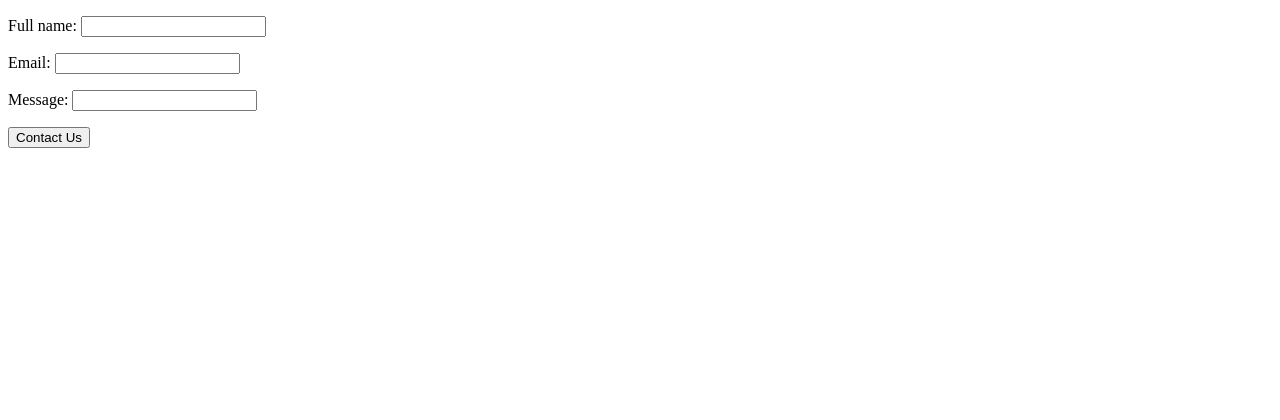
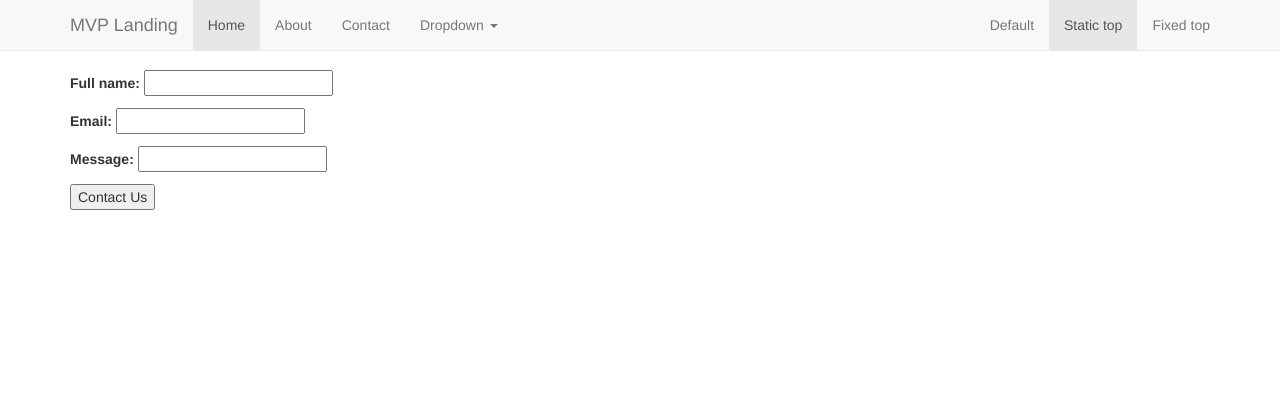
Before and after one commit to tishmen/trydjango18, a Django app: page /contact/ in a window 1280 px wide. Shown: the top 420 px of the page. Before the commit the page ends 148 px from the top, so only its background shows below. Run offline with Django 3.2, Linux system fonts and the light colour scheme; some libraries are stand-ins or nearby versions.

Commit message:
changed temlpates and added template tags

```diff
--- a/src/newsletter/templates/contact.html
+++ b/src/newsletter/templates/contact.html
@@ -1,13 +1,13 @@
-<!DOCTYPE html>
-<html>
-<head>
-    <title></title>
-</head>
-<body>
-    <form action="" method="post">
-        {% csrf_token %}
-        {{ form.as_p }}
-    <input type="submit" value="Contact Us">
-    </form>
-</body>
-</html>
+{% extends 'base.html' %}
+
+{% block head_title %}Contact Us{{ block.super }}{% endblock %}
+
+{% block content %}
+
+<form action="" method="post">
+    {% csrf_token %}
+    {{ form.as_p }}
+<input type="submit" value="Contact Us">
+</form>
+
+{% endblock %}
--- a/src/newsletter/views.py
+++ b/src/newsletter/views.py
@@ -18,7 +18,7 @@ def home(request):
         if not obj.full_name:
             obj.full_name = 'default'
         obj.save()
-    return render(request, 'base.html', context)
+    return render(request, 'home.html', context)
 
 
 def contact(request):
--- a/src/templates/base.html
+++ b/src/templates/base.html
@@ -1,102 +1,19 @@
-{% load staticfiles %}
-
 <!DOCTYPE html>
 <html lang="en">
-  <head>
-    <meta charset="utf-8">
-    <meta http-equiv="X-UA-Compatible" content="IE=edge">
-    <meta name="viewport" content="width=device-width, initial-scale=1">
-    <!-- The above 3 meta tags *must* come first in the head; any other head content must come *after* these tags -->
-    <meta name="description" content="">
-    <meta name="author" content="">
-    <link rel="icon" href="{% static 'images/favicon.ico' %}">
 
-    <title>Static Top Navbar Example for Bootstrap</title>
-
-    <!-- Bootstrap core CSS -->
-    <link href="{% static 'css/bootstrap.min.css' %}" rel="stylesheet">
-
-    <!-- IE10 viewport hack for Surface/desktop Windows 8 bug -->
-    <link href="{% static 'css/ie10-viewport-bug-workaround.css' %}" rel="stylesheet">
-
-    <!-- Custom styles for this template -->
-    <link href="{% static 'css/navbar-static-top.css' %}" rel="stylesheet">
-
-    <!-- Just for debugging purposes. Don't actually copy these 2 lines! -->
-    <!--[if lt IE 9]><script src="../../assets/js/ie8-responsive-file-warning.js"></script><![endif]-->
-    <script src="{% static 'js/ie-emulation-modes-warning.js' %}"></script>
-
-    <!-- HTML5 shim and Respond.js for IE8 support of HTML5 elements and media queries -->
-    <!--[if lt IE 9]>
-      <script src="https://oss.maxcdn.com/html5shiv/3.7.3/html5shiv.min.js"></script>
-      <script src="https://oss.maxcdn.com/respond/1.4.2/respond.min.js"></script>
-    <![endif]-->
-
-  </head>
+  {% include 'head.html' %}
 
   <body>
 
-    <!-- Static navbar -->
-    <nav class="navbar navbar-default navbar-static-top">
-      <div class="container">
-        <div class="navbar-header">
-          <button type="button" class="navbar-toggle collapsed" data-toggle="collapse" data-target="#navbar" aria-expanded="false" aria-controls="navbar">
-            <span class="sr-only">Toggle navigation</span>
-            <span class="icon-bar"></span>
-            <span class="icon-bar"></span>
-            <span class="icon-bar"></span>
-          </button>
-          <a class="navbar-brand" href="#">Project name</a>
-        </div>
-        <div id="navbar" class="navbar-collapse collapse">
-          <ul class="nav navbar-nav">
-            <li class="active"><a href="#">Home</a></li>
-            <li><a href="#about">About</a></li>
-            <li><a href="#contact">Contact</a></li>
-            <li class="dropdown">
-              <a href="#" class="dropdown-toggle" data-toggle="dropdown" role="button" aria-haspopup="true" aria-expanded="false">Dropdown <span class="caret"></span></a>
-              <ul class="dropdown-menu">
-                <li><a href="#">Action</a></li>
-                <li><a href="#">Another action</a></li>
-                <li><a href="#">Something else here</a></li>
-                <li role="separator" class="divider"></li>
-                <li class="dropdown-header">Nav header</li>
-                <li><a href="#">Separated link</a></li>
-                <li><a href="#">One more separated link</a></li>
-              </ul>
-            </li>
-          </ul>
-          <ul class="nav navbar-nav navbar-right">
-            <li><a href="../navbar/">Default</a></li>
-            <li class="active"><a href="./">Static top <span class="sr-only">(current)</span></a></li>
-            <li><a href="../navbar-fixed-top/">Fixed top</a></li>
-          </ul>
-        </div><!--/.nav-collapse -->
-      </div>
-    </nav>
-
+    {% include 'navbar.html' %}
 
     <div class="container">
 
-      <!-- Main component for a primary marketing message or call to action -->
-      <div class="jumbotron">
-        <h1>Navbar example</h1>
-        <p>This example is a quick exercise to illustrate how the default, static and fixed to top navbar work. It includes the responsive CSS and HTML, so it also adapts to your viewport and device.</p>
-        <p>To see the difference between static and fixed top navbars, just scroll.</p>
-        <p>
-          <a class="btn btn-lg btn-primary" href="../../components/#navbar" role="button">View navbar docs &raquo;</a>
-        </p>
-      </div>
+      {% block jumbotron %} {% endblock %}
+
+      {% block content %} {% endblock %}
 
     </div> <!-- /container -->
 
-
-    <!-- Bootstrap core JavaScript
-    ================================================== -->
-    <!-- Placed at the end of the document so the pages load faster -->
-    <script src="{% static 'js/jquery.min.js' %}"></script>
-    <script src="{% static 'js/bootstrap.min.js' %}"></script>
-    <!-- IE10 viewport hack for Surface/desktop Windows 8 bug -->
-    <script src="{% static 'js/ie10-viewport-bug-workaround.js' %}"></script>
   </body>
 </html>
--- /dev/null
+++ b/src/templates/head.html
@@ -0,0 +1,38 @@
+{% load staticfiles %}
+
+<head>
+    <meta charset="utf-8">
+    <meta http-equiv="X-UA-Compatible" content="IE=edge">
+    <meta name="viewport" content="width=device-width, initial-scale=1">
+    <!-- The above 3 meta tags *must* come first in the head; any other head content must come *after* these tags -->
+    <meta name="description" content="">
+    <meta name="author" content="">
+    <link rel="icon" href="{% static 'images/favicon.ico' %}">
+
+    <title>{% block head_title %} | MVP Landing{% endblock %}</title>
+
+    <!-- Bootstrap core CSS -->
+    <link href="{% static 'css/bootstrap.min.css' %}" rel="stylesheet">
+
+    <!-- IE10 viewport hack for Surface/desktop Windows 8 bug -->
+    <link href="{% static 'css/ie10-viewport-bug-workaround.css' %}" rel="stylesheet">
+
+    <!-- Custom styles for this template -->
+    <link href="{% static 'css/navbar-static-top.css' %}" rel="stylesheet">
+
+    <!-- Just for debugging purposes. Don't actually copy these 2 lines! -->
+    <!--[if lt IE 9]><script src="../../assets/js/ie8-responsive-file-warning.js"></script><![endif]-->
+    <script src="{% static 'js/ie-emulation-modes-warning.js' %}"></script>
+
+    <!-- HTML5 shim and Respond.js for IE8 support of HTML5 elements and media queries -->
+    <!--[if lt IE 9]>
+      <script src="https://oss.maxcdn.com/html5shiv/3.7.3/html5shiv.min.js"></script>
+      <script src="https://oss.maxcdn.com/respond/1.4.2/respond.min.js"></script>
+    <![endif]-->
+
+    <script src="{% static 'js/jquery.min.js' %}"></script>
+    <script src="{% static 'js/bootstrap.min.js' %}"></script>
+    <!-- IE10 viewport hack for Surface/desktop Windows 8 bug -->
+    <script src="{% static 'js/ie10-viewport-bug-workaround.js' %}"></script>
+
+</head>
--- /dev/null
+++ b/src/templates/navbar.html
@@ -0,0 +1,38 @@
+<!-- Static navbar -->
+<nav class="navbar navbar-default navbar-static-top">
+  <div class="container">
+    <div class="navbar-header">
+      <button type="button" class="navbar-toggle collapsed" data-toggle="collapse" data-target="#navbar" aria-expanded="false" aria-controls="navbar">
+        <span class="sr-only">Toggle navigation</span>
+        <span class="icon-bar"></span>
+        <span class="icon-bar"></span>
+        <span class="icon-bar"></span>
+      </button>
+      <a class="navbar-brand" href="#">MVP Landing</a>
+    </div>
+    <div id="navbar" class="navbar-collapse collapse">
+      <ul class="nav navbar-nav">
+        <li class="active"><a href="#">Home</a></li>
+        <li><a href="#about">About</a></li>
+        <li><a href="#contact">Contact</a></li>
+        <li class="dropdown">
+          <a href="#" class="dropdown-toggle" data-toggle="dropdown" role="button" aria-haspopup="true" aria-expanded="false">Dropdown <span class="caret"></span></a>
+          <ul class="dropdown-menu">
+            <li><a href="#">Action</a></li>
+            <li><a href="#">Another action</a></li>
+            <li><a href="#">Something else here</a></li>
+            <li role="separator" class="divider"></li>
+            <li class="dropdown-header">Nav header</li>
+            <li><a href="#">Separated link</a></li>
+            <li><a href="#">One more separated link</a></li>
+          </ul>
+        </li>
+      </ul>
+      <ul class="nav navbar-nav navbar-right">
+        <li><a href="../navbar/">Default</a></li>
+        <li class="active"><a href="./">Static top <span class="sr-only">(current)</span></a></li>
+        <li><a href="../navbar-fixed-top/">Fixed top</a></li>
+      </ul>
+    </div><!--/.nav-collapse -->
+  </div>
+</nav>
```
Also changed, not shown: src/newsletter/templates/home.html (+23 -8 lines).
